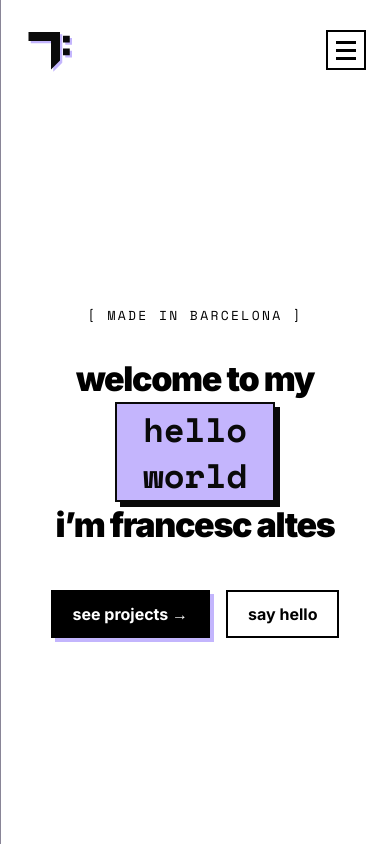
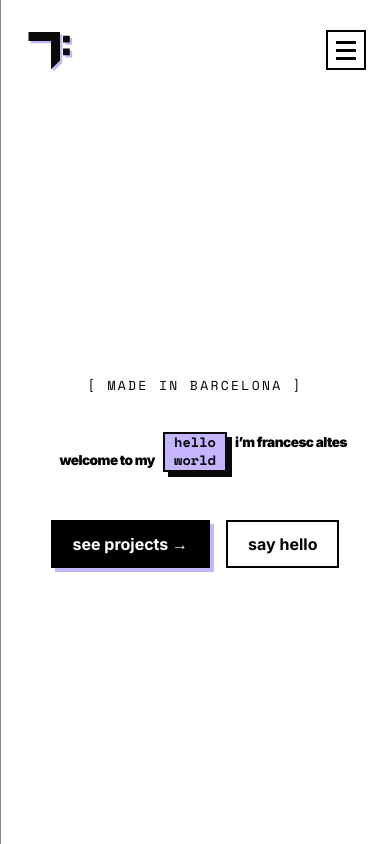
Before and after one commit to suki60/portfolio, a Next.js app: page / in a window 390 px wide. Built offline with nearby package versions, Linux system fonts and the light colour scheme.

Commit message:
fix: mobile home

```diff
--- a/src/pages/index.js
+++ b/src/pages/index.js
@@ -34,17 +34,17 @@ const Home = () => (
       {/* THE WORD GAME — violet box is the hinge:
           "hello" (top) -> hello i'm francesc altes
           "world" (bottom) -> welcome to my world */}
-      <div className='grid w-full grid-cols-1 justify-items-center gap-1.5 sm:grid-cols-[minmax(0,1fr)_auto_minmax(0,1fr)] sm:items-center sm:gap-x-[18px] sm:gap-y-0'>
+      <div className='grid w-full grid-cols-[minmax(0,1fr)_auto_minmax(0,1fr)] items-center gap-x-[8px] gap-y-0 sm:gap-x-[18px]'>
         {/* left phrase — drops to meet "world" */}
-        <div className='flex flex-col justify-center sm:justify-self-end'>
+        <div className='flex flex-col justify-center justify-self-end'>
           <h1
-            className='m-0 whitespace-nowrap lowercase sm:translate-y-[0.675em]'
+            className='m-0 whitespace-nowrap lowercase translate-y-[0.675em]'
             style={{
               fontFamily: 'var(--font-inter)',
               fontWeight: 900,
               lineHeight: 1,
               letterSpacing: '-0.04em',
-              fontSize: 'clamp(34px,4.6vw,46px)',
+              fontSize: 'clamp(12px,3.5vw,46px)',
             }}
           >
             welcome to my
@@ -58,7 +58,7 @@ const Home = () => (
             fontFamily: 'var(--font-mono)',
             fontWeight: 700,
             lineHeight: 1,
-            fontSize: 'clamp(34px,4.6vw,46px)',
+            fontSize: 'clamp(12px,3.5vw,46px)',
             color: '#0a0a0a',
             aspectRatio: '16 / 10',
             width: '4.7em',
@@ -73,15 +73,15 @@ const Home = () => (
         </span>
 
         {/* right phrase — rises to meet "hello" */}
-        <div className='flex flex-col justify-center sm:justify-self-start'>
+        <div className='flex flex-col justify-center justify-self-start'>
           <h1
-            className='m-0 whitespace-nowrap lowercase sm:-translate-y-[0.675em]'
+            className='m-0 whitespace-nowrap lowercase -translate-y-[0.675em]'
             style={{
               fontFamily: 'var(--font-inter)',
               fontWeight: 900,
               lineHeight: 1,
               letterSpacing: '-0.04em',
-              fontSize: 'clamp(34px,4.6vw,46px)',
+              fontSize: 'clamp(12px,3.5vw,46px)',
             }}
           >
             i&rsquo;m francesc altes
```
